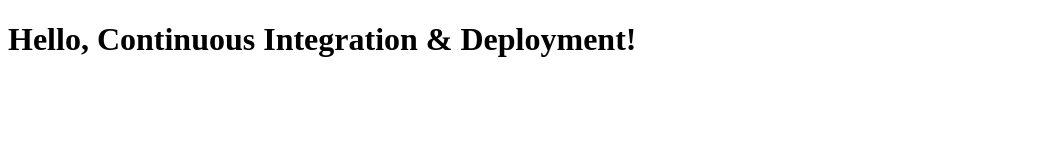
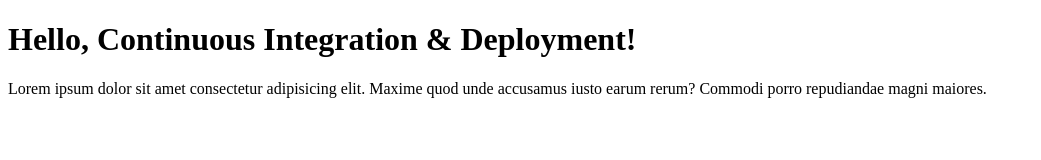
Before and after one commit to rezuan-cse/ci-cd-hello-world, a plain HTML site: page index.html in a window 1280 px wide. Shown: the whole page, without its empty margins (0-1041 px from the left). Drawn offline with Linux system fonts and the light colour scheme.

Commit message:
Updated HTML file

```diff
--- a/index.html
+++ b/index.html
@@ -7,5 +7,9 @@
   </head>
   <body>
     <h1>Hello, Continuous Integration & Deployment!</h1>
+    <p>
+      Lorem ipsum dolor sit amet consectetur adipisicing elit. Maxime quod unde
+      accusamus iusto earum rerum? Commodi porro repudiandae magni maiores.
+    </p>
   </body>
 </html>
```
